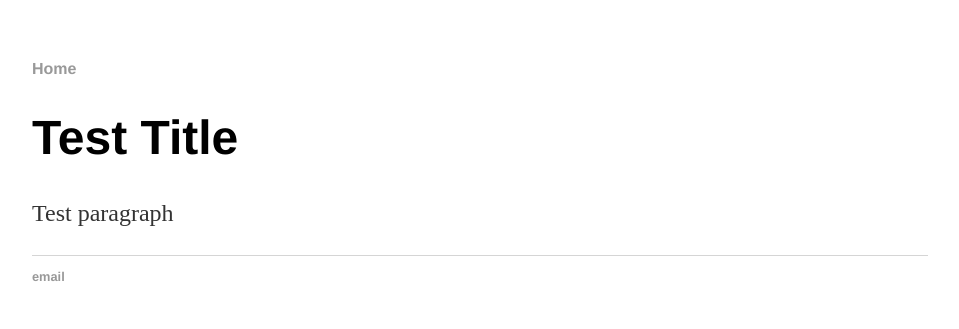
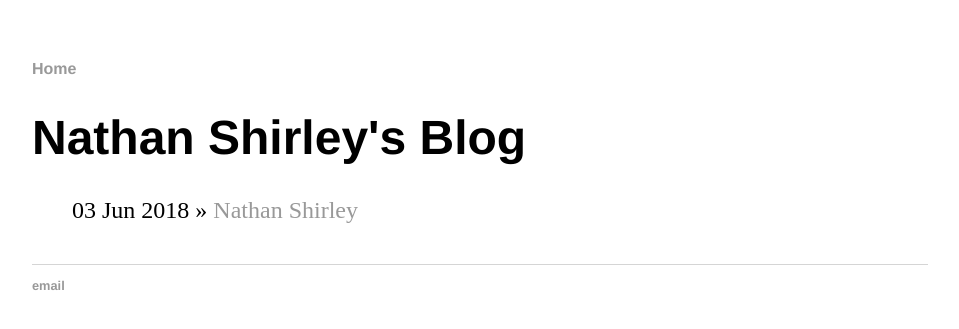
Before and after one commit to natethegreat2525/natethegreat2525.github.io, a Jekyll site: the page built from index.html, in a window 1280 px wide. Shown: the top 329 px of the page, without its empty margins (160-1119 px from the left). Built offline with Jekyll 4.4.1, drawn with Linux system fonts in a browser that asks for light colours.

Commit message:
Move blog to top level

```diff
--- a/index.html
+++ b/index.html
@@ -1,8 +1,10 @@
 ---
 layout: default
-title: Nathan Shirley
+title: Nathan Shirley's Blog
 ---
-<div class="blurb">
-	<h1>Test Title</h1>
-	<p>Test paragraph</p>
-</div>
+<h1>{{ page.title }}</h1>
+<ul class="posts">
+	{% for post in site.posts %}
+	<li><span>{{ post.date | date_to_string }}</span> » <a href="{{ post.url }}" title="{{ post.title }}">{{ post.title }}</a></li>
+	{% endfor %}
+</ul>
```
Also changed, not shown: blog/index.html (deleted, +0 -10 lines).
